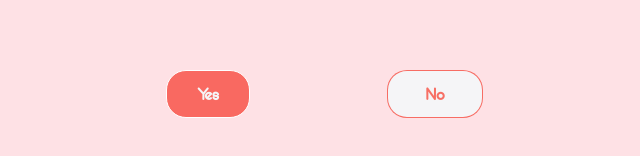
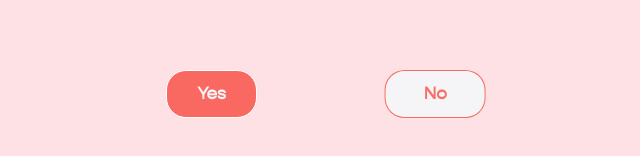
Before and after one commit to btech10102-20/Val, a Next.js app: page / in a window 1280 px wide. Shown: the part 450-606 px from the top of the page, without its empty margins (320-960 px from the left). Built offline with nearby package versions, Linux system fonts and the light colour scheme.

Commit message:
Update styles.module.css

```diff
--- a/pages/styles.module.css
+++ b/pages/styles.module.css
@@ -27,7 +27,7 @@
 .buttonyes {
     transition: transform 0.3s ease-in-out;
     position: fixed;
-    font-family: 'monolog', sans-serif;
+    font-family: 'Gopher', sans-serif;
     font-weight: bolder;
     top: 65%;
     left: 38%;
@@ -47,7 +47,7 @@
   .buttonno {
     position: fixed;
     transform: translateX(50%);
-    font-family: 'monolog', sans-serif;
+    font-family: 'Gopher', sans-serif;
     font-weight: bolder;
     top: 65%;
     right: 41%;
```
